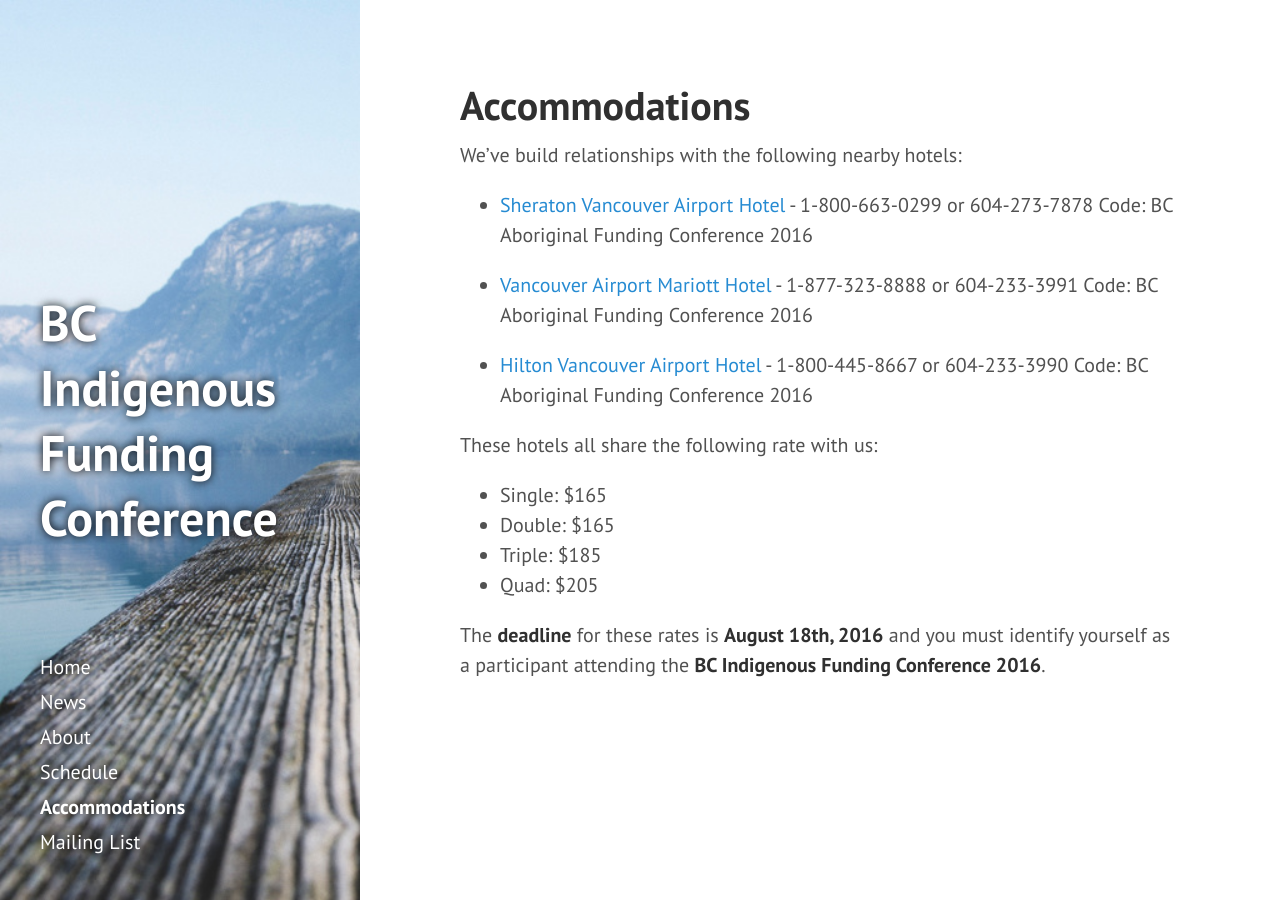
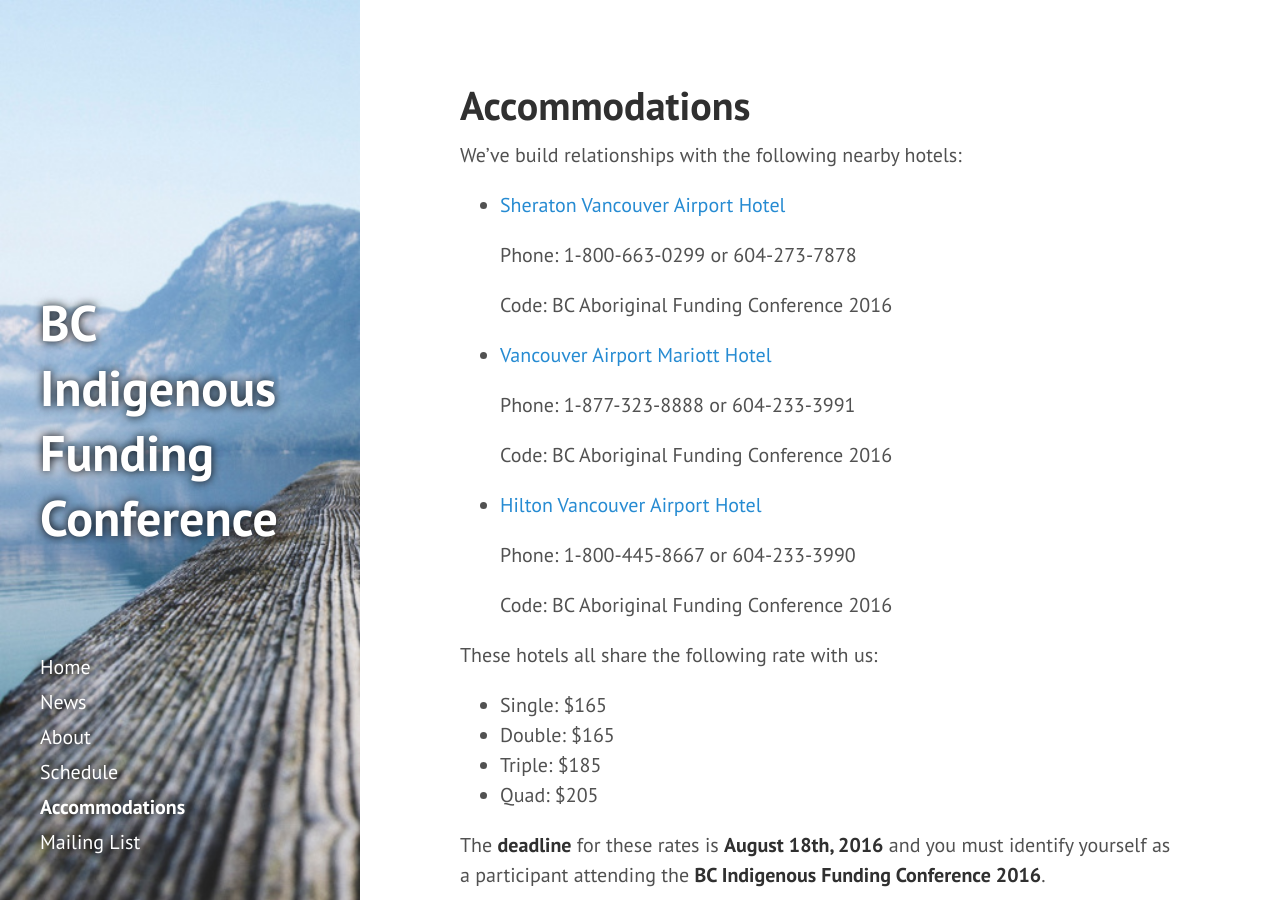
Before and after one commit to BCAAFC/funding-conference-2016, a Jekyll site: the page built from accommodations.md, in a window 1280 px wide and 900 px high. Built offline with Jekyll 4.4.1, drawn with Linux system fonts in a browser that asks for light colours; nearby versions of some CDN libraries; Markdown is read by kramdown in place of the engine named in the settings; some of the changed lines change nothing that is shown.

Commit message:
formating

```diff
--- a/accommodations.md
+++ b/accommodations.md
@@ -6,13 +6,22 @@
 
 We've build relationships with the following nearby hotels:
 
-* [Sheraton Vancouver Airport Hotel](https://www.starwoodmeeting.com/events/start.action?id=1606094778&key=91927AC) - 1-800-663-0299 or 604-273-7878
+* [Sheraton Vancouver Airport Hotel](https://www.starwoodmeeting.com/events/start.action?id=1606094778&key=91927AC)
+
+  Phone: 1-800-663-0299 or 604-273-7878
+
   Code: BC Aboriginal Funding Conference 2016
 
-* [Vancouver Airport Mariott Hotel](http://cwp.marriott.com/yvrsa/bcafcsep2016/) - 1-877-323-8888 or 604-233-3991
+* [Vancouver Airport Mariott Hotel](http://cwp.marriott.com/yvrsa/bcafcsep2016/)
+
+  Phone: 1-877-323-8888 or 604-233-3991
+
   Code: BC Aboriginal Funding Conference 2016
 
-* [Hilton Vancouver Airport Hotel](http://www.hilton.com/en/hi/groups/personalized/Y/YVRAHHF-BCAFC-20160921/index.jhtml?WT.mc_id=POG) - 1-800-445-8667 or 604-233-3990
+* [Hilton Vancouver Airport Hotel](http://www.hilton.com/en/hi/groups/personalized/Y/YVRAHHF-BCAFC-20160921/index.jhtml?WT.mc_id=POG)
+
+  Phone: 1-800-445-8667 or 604-233-3990
+
   Code: BC Aboriginal Funding Conference 2016
 
 
```
